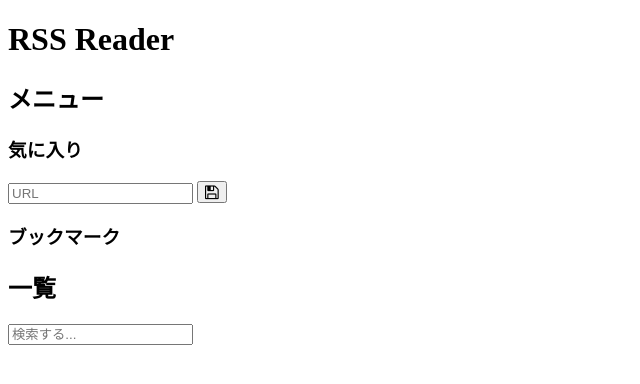
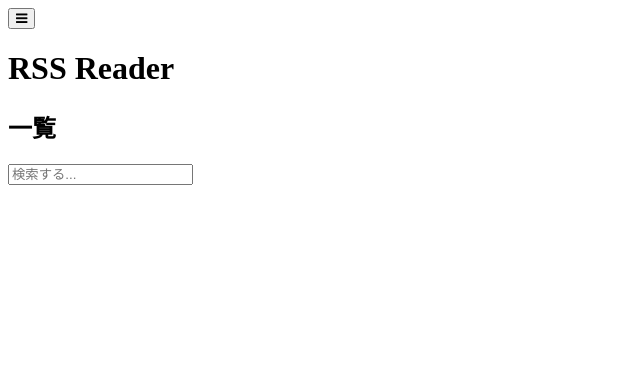
Before and after one commit to paulbarre/RssReader, a plain HTML site: page index.html in a window 1280 px wide. Shown: the whole page, without its empty margins (0-640 px from the left). Drawn offline with nearby package versions, Linux system fonts and the light colour scheme.

Commit message:
サイドメニュー

```diff
--- /dev/null
+++ b/css/menu.css
@@ -0,0 +1,16 @@
+#menu {
+    background-color: green;
+    height: 100%;
+    width: 0%;
+    position: fixed;
+    z-index: 1;
+    top: 0;
+    left: 0;
+    overflow-x: hidden;
+    transition: .5s;
+    white-space: nowrap;
+}
+
+#menu.opened {
+    width: 40%;
+}
--- a/index.html
+++ b/index.html
@@ -4,6 +4,7 @@
     <meta charset="UTF-8">
     <title>Rss Reader</title>
     <link rel="stylesheet" type="text/css" href="css/main.css">
+    <link rel="stylesheet" type="text/css" href="css/menu.css">
     <link rel="stylesheet" type="text/css" href="css/font-awesome.min.css">
     <script src="https://ajax.googleapis.com/ajax/libs/jquery/3.1.1/jquery.min.js"></script>
     <script src="js/main.js"></script>
@@ -16,11 +17,20 @@
 <body>
 <body>
     <header>
+        <div>
+            <button class="menu-btn"><i class="fa fa-bars"></i></button>
+        </div>
+
         <h1>RSS Reader</h1>
     </header>
 
-    <section>
+    <section id="menu" class="closed">
+        <div>
+            <button class="menu-btn"><i class="fa fa-close"></i></button>
+        </div>
+
         <h2>メニュー</h2>
+
         <article>
             <h3>気に入り</h3>
 
--- a/js/main.js
+++ b/js/main.js
@@ -12,6 +12,10 @@ $(document).ready(function () {
         filterFeed(word);
     });
 
+    $('.menu-btn').click(function () {
+        $('#menu').toggleClass('opened');
+    });
+
     displayFavorites();
     displayBookmarks();
 });
```
